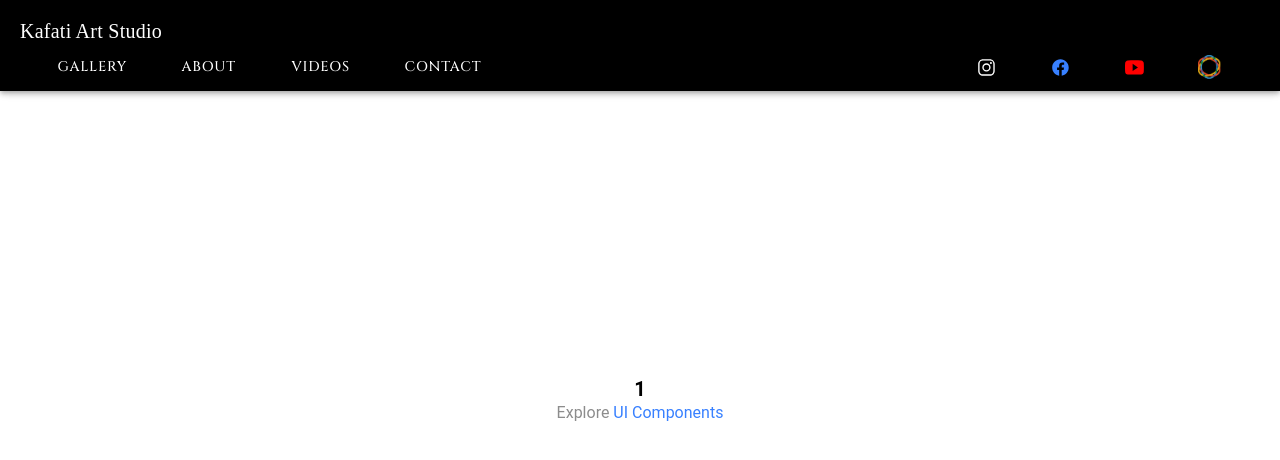
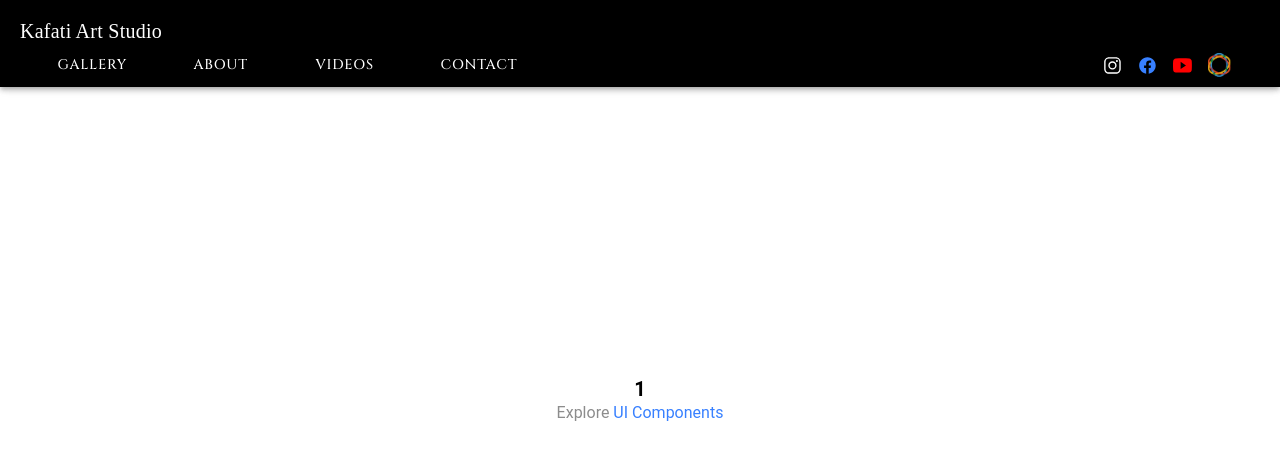
Before and after one commit to ToriK17/art_studio, a React (Vite) app: page /folder/1 in a window 1280 px wide. Shown: the top 460 px of the page. Built offline with nearby package versions, Linux system fonts and the light colour scheme; a web font is replaced by a local one.

Commit message:
adjusts the css of the buttons to squish social media links together

```diff
--- a/src/components/navbar.scss
+++ b/src/components/navbar.scss
@@ -28,12 +28,19 @@ ion-title {
 
 }
 
-.navbar-links, .social-links {
+.navbar-links {
   display: flex;
   align-items: center;
-  gap: 20px; /* Adjust gap between links */
+  gap: 2em;
+}
 
+.social-links ion-button {
+  margin: 0;
+  padding: 0;
+  --padding-start: 8px;
+  --padding-end: 8px;
 }
+
 
 .toolbar-title {
   padding-top: 2em !important;
```
